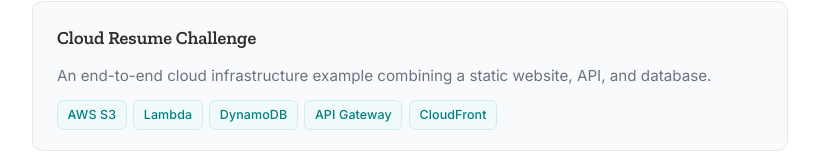
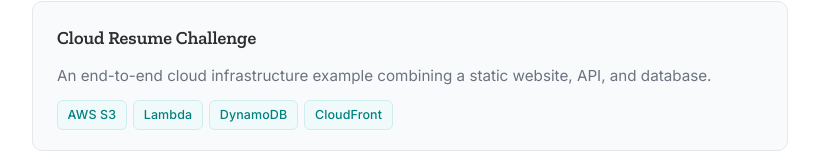
Before and after one commit to egeeuzun/aws-cloud-resume-challenge, a plain HTML site: page site/index.html in a window 1280 px wide. Shown: the part 664-816 px from the top of the page, without its empty margins (230-1049 px from the left). Drawn offline with nearby package versions, Linux system fonts and the light colour scheme; no server answers.

Commit message:
remove API Gateway from project tags in index.html

```diff
--- a/site/index.html
+++ b/site/index.html
@@ -102,7 +102,7 @@
             </div>
             <p class="project-desc" data-i18n="project.crc.desc">Statik web sitesi, API ve veritabanı birleşimiyle bulut üzerinde uçtan uca bir altyapı örneği.</p>
             <div class="project-tags">
-              <span>AWS S3</span> <span>Lambda</span> <span>DynamoDB</span> <span>API Gateway</span> <span>CloudFront</span>
+              <span>AWS S3</span> <span>Lambda</span> <span>DynamoDB</span> <span>CloudFront</span>
             </div>
           </li>
           <li class="project-item">
```
